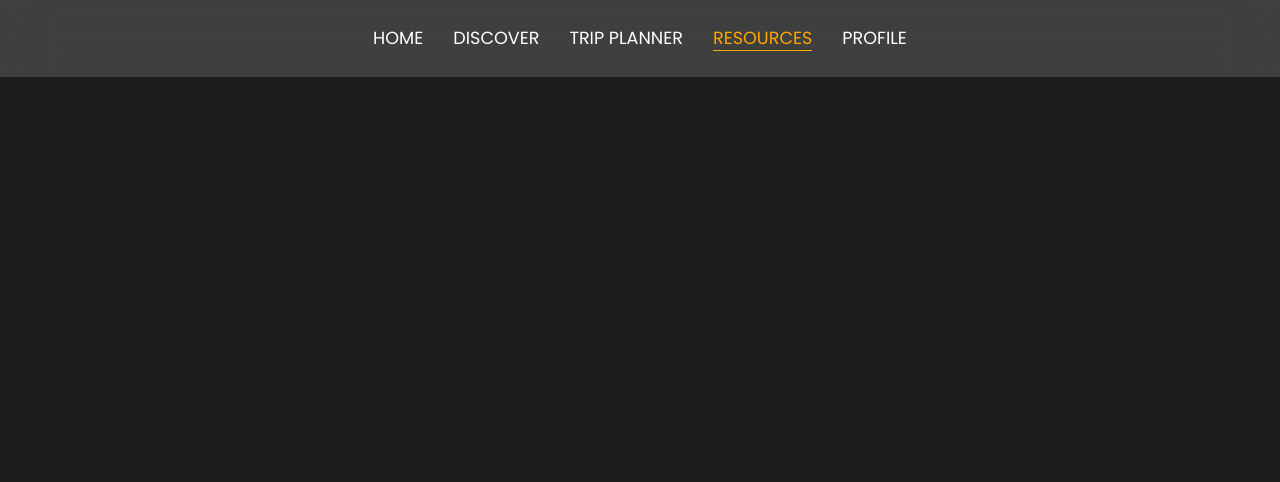
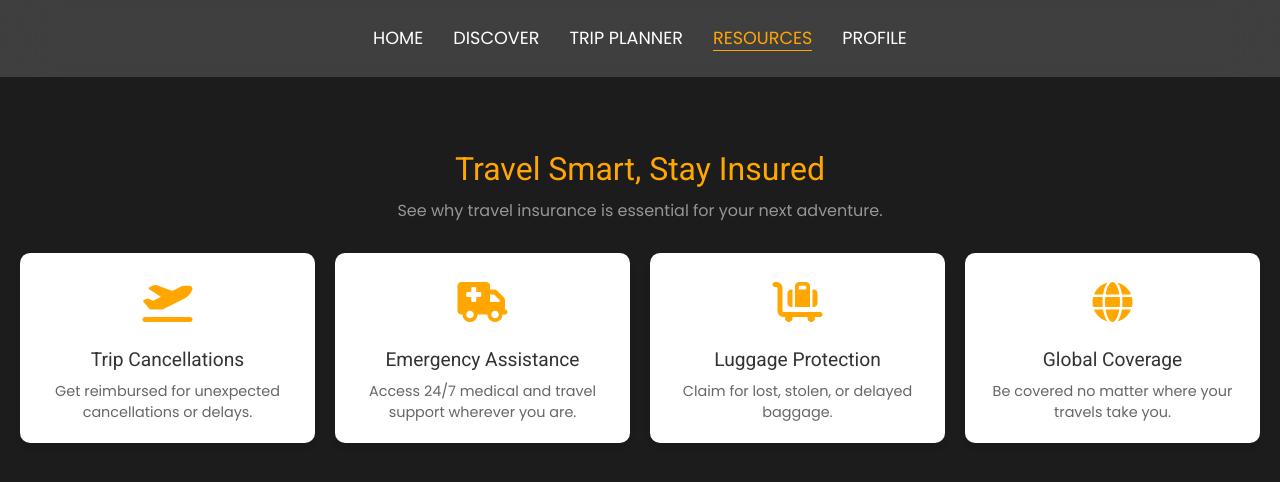
Before and after one commit to xcoder404/DGL-213-fianl-project, a plain HTML site: page resources.html in a window 1280 px wide. Drawn offline with Linux system fonts and the light colour scheme.

Commit message:
Create travel insurance section

```diff
--- a/resources.html
+++ b/resources.html
@@ -26,6 +26,42 @@
           </ul>
         </nav>
       </header>
+      <section class="travel-insurance">
+        <div class="insurance-header">
+          <h2>Travel Smart, Stay Insured</h2>
+          <p>See why travel insurance is essential for your next adventure.</p>
+        </div>
+        <div class="insurance-steps">
+          <div class="step">
+            <div class="icon">
+              <i class="fas fa-plane-departure"></i>
+            </div>
+            <h3>Trip Cancellations</h3>
+            <p>Get reimbursed for unexpected cancellations or delays.</p>
+          </div>
+          <div class="step">
+            <div class="icon">
+              <i class="fas fa-ambulance"></i>
+            </div>
+            <h3>Emergency Assistance</h3>
+            <p>Access 24/7 medical and travel support wherever you are.</p>
+          </div>
+          <div class="step">
+            <div class="icon">
+              <i class="fas fa-luggage-cart"></i>
+            </div>
+            <h3>Luggage Protection</h3>
+            <p>Claim for lost, stolen, or delayed baggage.</p>
+          </div>
+          <div class="step">
+            <div class="icon">
+              <i class="fas fa-globe"></i>
+            </div>
+            <h3>Global Coverage</h3>
+            <p>Be covered no matter where your travels take you.</p>
+          </div>
+        </div>
+      </section>
 
   </body>
 </html>
--- a/style.css
+++ b/style.css
@@ -940,3 +940,61 @@ footer ul {
     margin-bottom: 20px;
   }
 }
+
+
+
+/* ------------ TRAVEL INSUARANCE --------- */
+
+
+.travel-insurance {
+  margin: 150px 20px;
+  text-align: center;
+}
+
+.insurance-header h2 {
+  font-size: 2rem;
+  color: var(--primary-color);
+  margin-bottom: 10px;
+}
+
+.insurance-header p {
+  font-size: 1rem;
+  color: rgb(150, 150, 150);
+  margin-bottom: 30px;
+}
+
+.insurance-steps {
+  display: grid;
+  grid-template-columns: repeat(auto-fit, minmax(200px, 1fr));
+  gap: 20px;
+}
+
+.step {
+  background: #fff;
+  border-radius: 10px;
+  box-shadow: 0 4px 6px rgba(0, 0, 0, 0.1);
+  padding: 20px;
+  transition: transform 0.3s ease, box-shadow 0.3s ease;
+}
+
+.step:hover {
+  transform: translateY(-10px);
+  box-shadow: 0 8px 12px rgba(0, 0, 0, 0.15);
+}
+
+.step .icon {
+  font-size: 2.5rem;
+  color: var(--primary-color);
+  margin-bottom: 15px;
+}
+
+.step h3 {
+  font-size: 1.2rem;
+  color: #333;
+  margin-bottom: 10px;
+}
+
+.step p {
+  font-size: 0.9rem;
+  color: #666;
+}
```
